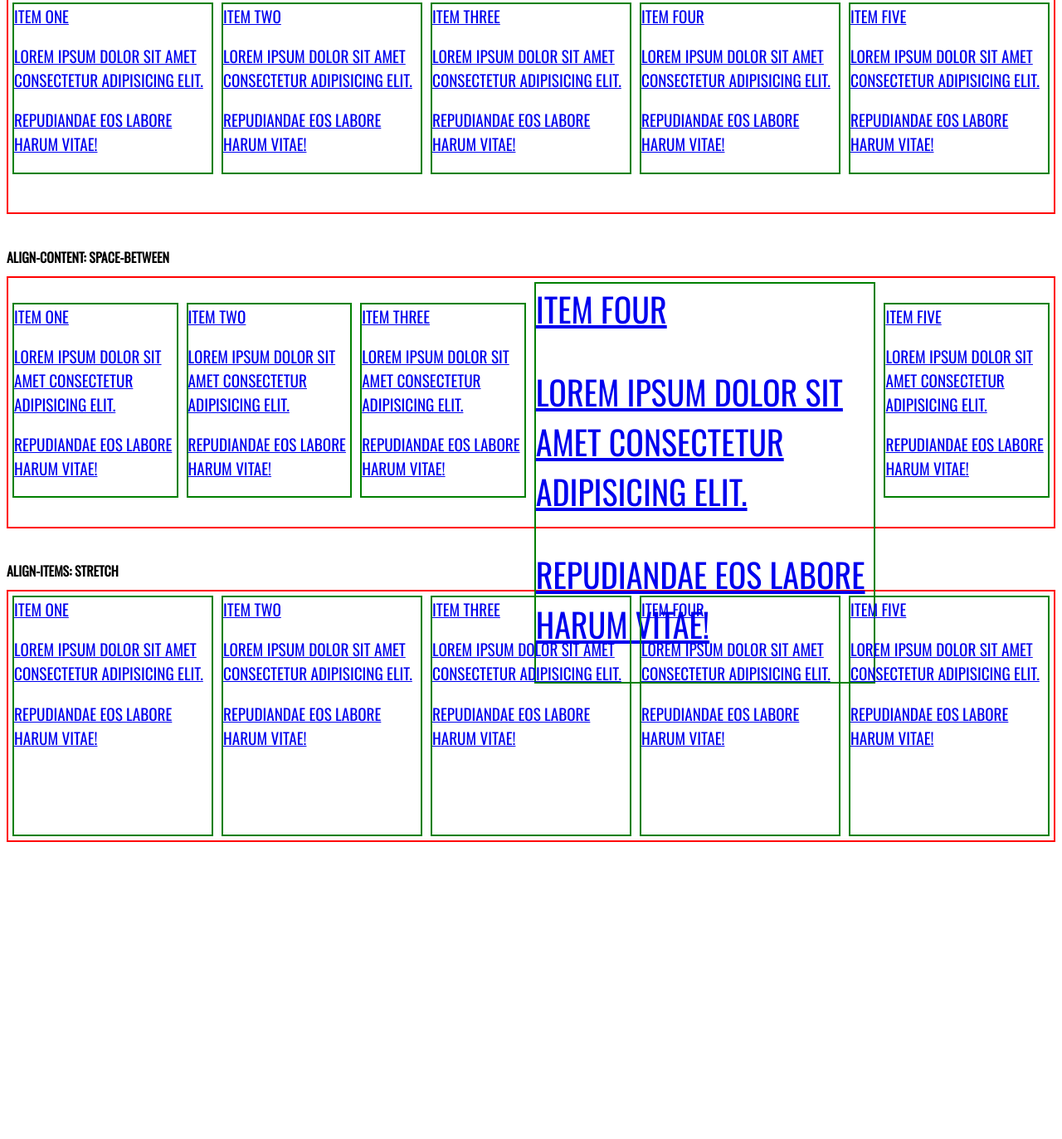
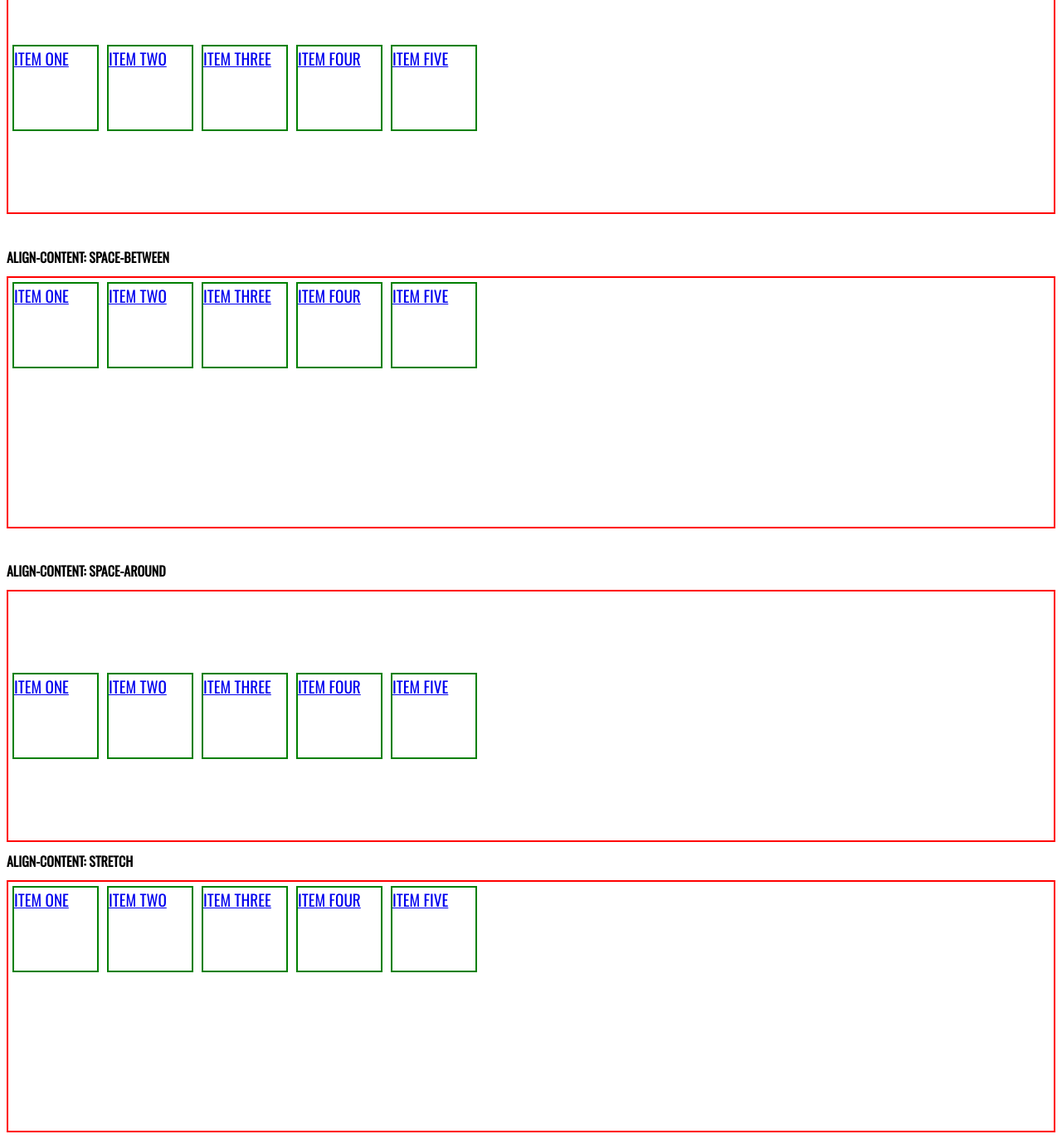
Before and after one commit to iFiveZero/ResponsiveWebDesign, a plain HTML site: page Flexbox/flexAlignment/align-content/index.html in a window 1280 px wide. Shown: the part 848-2221 px from the top of the page at 83% size. Before the commit the page ends 1871 px from the top, so only its background shows below. Drawn offline with nearby package versions, Linux system fonts and the light colour scheme; files whose address does not match are found by name.

Commit message:
More Flex Alignment Practice

```diff
--- a/Flexbox/flexAlignment/align-content/css/style.css
+++ b/Flexbox/flexAlignment/align-content/css/style.css
@@ -12,14 +12,18 @@ h1 {
     border: solid red 2px !important;
     height: 300px;
     display: flex;
-    /* Main Axis Alignment */
-    align-content: flex-start
+    flex-wrap: wrap;
+    align-content: flex-start;
+
 }
 
 
 .Item1{
+    width: 100px;
+    height: 100px;
     margin: 5px;
     border: solid green 2px !important;
+
 }
 
 
@@ -28,15 +32,17 @@ h1 {
     height: 300px;
     min-height: 4rem;
     display: flex;
-    /* Cross Axis Alignment */
+    flex-wrap: wrap;
     align-content: flex-end;
 
 }
 
 .Item2{
-
+    width: 100px;
+    height: 100px;
     margin: 5px;
     border: solid green 2px !important;
+
 
 }
 
@@ -45,13 +51,15 @@ h1 {
     height: 300px;
     min-height: 4rem;
     display: flex;
-    align-items: center;
+    flex-wrap: wrap;
+    align-content: center;
 
 
 }
 
 .Item3{
-
+    width: 100px;
+    height: 100px;
     margin: 5px;
     border: solid green 2px !important;
 
@@ -63,20 +71,17 @@ h1 {
     height: 300px;
     min-height: 4rem;
     display: flex;
-    align-items: baseline;
+    flex-wrap: wrap;
+    align-content: space-between;
 
 }
 
 .Item4{
-    /* width: 100px;
-    height: 100px; */
+    width: 100px;
+    height: 100px;
     margin: 5px;
     border: solid green 2px !important;
 
-}
-
-.Item4:nth-child(4) {
-  font-size: 2.5rem;
 }
 
 .Container5 {
@@ -84,14 +89,33 @@ h1 {
     height: 300px;
     min-height: 4rem;
     display: flex;
-    align-items: stretch;
+    flex-wrap: wrap;
+    align-content: space-around;
+
+}
+
+.Item5{
+    width: 100px;
+    height: 100px;
+    margin: 5px;
+    border: solid green 2px !important;
+  }
+
+  .Container6 {
+    border: solid red 2px !important;
+    height: 300px;
+    min-height: 4rem;
+    display: flex;
+    flex-wrap: wrap;
+    align-content: stretch;
 
   /*  align-content: center; */
 
 }
 
-.Item5{
-
+.Item6{
+    width: 100px;
+    height: 100px;
     margin: 5px;
     border: solid green 2px !important;
   }
--- a/Flexbox/flexAlignment/align-content/index.html
+++ b/Flexbox/flexAlignment/align-content/index.html
@@ -14,47 +14,55 @@
     <body>
         <h1>align-content: flex-start</h1>
         <div  class="Container1">
-            <a href="#" class="Item1">Item One<p>Lorem ipsum dolor sit amet consectetur adipisicing elit.</p><p>Repudiandae eos labore harum vitae!</p></a>
-            <a href="#" class="Item1">Item Two<p>Lorem ipsum dolor sit amet consectetur adipisicing elit.</p><p>Repudiandae eos labore harum vitae!</p></a>
-            <a href="#" class="Item1">Item Three<p>Lorem ipsum dolor sit amet consectetur adipisicing elit.</p><p>Repudiandae eos labore harum vitae!</p></a>
-            <a href="#" class="Item1">Item Four<p>Lorem ipsum dolor sit amet consectetur adipisicing elit.</p><p>Repudiandae eos labore harum vitae!</p></a>
-            <a href="#" class="Item1">Item Five<p>Lorem ipsum dolor sit amet consectetur adipisicing elit.</p><p>Repudiandae eos labore harum vitae!</p></a>
+            <a href="#" class="Item1">Item One</a>
+            <a href="#" class="Item1">Item Two</a>
+            <a href="#" class="Item1">Item Three</a>
+            <a href="#" class="Item1">Item Four</a>
+            <a href="#" class="Item1">Item Five</a>
         </div>
         <br>
         <h1>align-content: flex-end</h1>
         <div  class="Container2">
-            <a href="#" class="Item2">Item One<p>Lorem ipsum dolor sit amet consectetur adipisicing elit.</p><p>Repudiandae eos labore harum vitae!</p></a>
-            <a href="#" class="Item2">Item Two<p>Lorem ipsum dolor sit amet consectetur adipisicing elit.</p><p>Repudiandae eos labore harum vitae!</p></a>
-            <a href="#" class="Item2">Item Three<p>Lorem ipsum dolor sit amet consectetur adipisicing elit.</p><p>Repudiandae eos labore harum vitae!</p></a>
-            <a href="#" class="Item2">Item Four<p>Lorem ipsum dolor sit amet consectetur adipisicing elit.</p><p>Repudiandae eos labore harum vitae!</p></a>
-            <a href="#" class="Item2">Item Five<p>Lorem ipsum dolor sit amet consectetur adipisicing elit.</p><p>Repudiandae eos labore harum vitae!</p></a>
+            <a href="#" class="Item2">Item One</a>
+            <a href="#" class="Item2">Item Two</a>
+            <a href="#" class="Item2">Item Three</a>
+            <a href="#" class="Item2">Item Four</a>
+            <a href="#" class="Item2">Item Five</a>
         </div>
         <br>
         <h1>align-content: center</h1>
         <div  class="Container3">
-            <a href="#" class="Item3">Item One<p>Lorem ipsum dolor sit amet consectetur adipisicing elit.</p><p>Repudiandae eos labore harum vitae!</p></a>
-            <a href="#" class="Item3">Item Two<p>Lorem ipsum dolor sit amet consectetur adipisicing elit.</p><p>Repudiandae eos labore harum vitae!</p></a>
-            <a href="#" class="Item3">Item Three<p>Lorem ipsum dolor sit amet consectetur adipisicing elit.</p><p>Repudiandae eos labore harum vitae!</p></a>
-            <a href="#" class="Item3">Item Four<p>Lorem ipsum dolor sit amet consectetur adipisicing elit.</p><p>Repudiandae eos labore harum vitae!</p></a>
-            <a href="#" class="Item3">Item Five<p>Lorem ipsum dolor sit amet consectetur adipisicing elit.</p><p>Repudiandae eos labore harum vitae!</p></a>
+            <a href="#" class="Item3">Item One</a>
+            <a href="#" class="Item3">Item Two</a>
+            <a href="#" class="Item3">Item Three</a>
+            <a href="#" class="Item3">Item Four</a>
+            <a href="#" class="Item3">Item Five</a>
         </div>
         <br>
         <h1>align-content: space-between</h1>
         <div  class="Container4">
-            <a href="#" class="Item4">Item One<p>Lorem ipsum dolor sit amet consectetur adipisicing elit.</p><p>Repudiandae eos labore harum vitae!</p></a>
-            <a href="#" class="Item4">Item Two<p>Lorem ipsum dolor sit amet consectetur adipisicing elit.</p><p>Repudiandae eos labore harum vitae!</p></a>
-            <a href="#" class="Item4">Item Three<p>Lorem ipsum dolor sit amet consectetur adipisicing elit.</p><p>Repudiandae eos labore harum vitae!</p></a>
-            <a href="#" class="Item4">Item Four<p>Lorem ipsum dolor sit amet consectetur adipisicing elit.</p><p>Repudiandae eos labore harum vitae!</p></a>
-            <a href="#" class="Item4">Item Five<p>Lorem ipsum dolor sit amet consectetur adipisicing elit.</p><p>Repudiandae eos labore harum vitae!</p></a>
+            <a href="#" class="Item4">Item One</a>
+            <a href="#" class="Item4">Item Two</a>
+            <a href="#" class="Item4">Item Three</a>
+            <a href="#" class="Item4">Item Four</a>
+            <a href="#" class="Item4">Item Five</a>
         </div>
         <br>
-        <h1>align-items: stretch</h1>
+        <h1>align-content: space-around</h1>
         <div  class="Container5">
-            <a href="#" class="Item5">Item One<p>Lorem ipsum dolor sit amet consectetur adipisicing elit.</p><p>Repudiandae eos labore harum vitae!</p></a>
-            <a href="#" class="Item5">Item Two<p>Lorem ipsum dolor sit amet consectetur adipisicing elit.</p><p>Repudiandae eos labore harum vitae!</p></a>
-            <a href="#" class="Item5">Item Three<p>Lorem ipsum dolor sit amet consectetur adipisicing elit.</p><p>Repudiandae eos labore harum vitae!</p></a>
-            <a href="#" class="Item5">Item Four<p>Lorem ipsum dolor sit amet consectetur adipisicing elit.</p><p>Repudiandae eos labore harum vitae!</p></a>
-            <a href="#" class="Item5">Item Five<p>Lorem ipsum dolor sit amet consectetur adipisicing elit.</p><p>Repudiandae eos labore harum vitae!</p></a>
+            <a href="#" class="Item5">Item One</a>
+            <a href="#" class="Item5">Item Two</a>
+            <a href="#" class="Item5">Item Three</a>
+            <a href="#" class="Item5">Item Four</a>
+            <a href="#" class="Item5">Item Five</a>
+        </div>
+        <h1>align-content: stretch</h1>
+        <div  class="Container6">
+            <a href="#" class="Item6">Item One</a>
+            <a href="#" class="Item6">Item Two</a>
+            <a href="#" class="Item6">Item Three</a>
+            <a href="#" class="Item6">Item Four</a>
+            <a href="#" class="Item6">Item Five</a>
         </div>
         <script src="app.js" async defer></script>
     </body>
```
Also changed, not shown: Flexbox/alignandjustify/css/style.css (added, +92 -0 lines), Flexbox/alignandjustify/index.html (added, +20 -0 lines), Flexbox/flexAlignment/align-items/css/style.css (+10 -2 lines).
